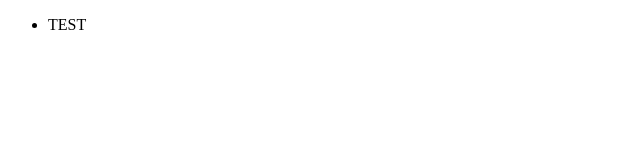
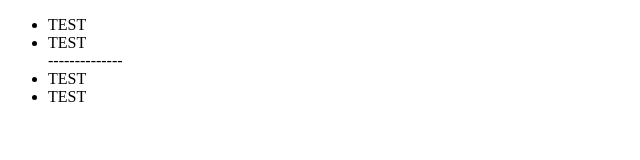
Before and after one commit to michaljabi/20250520-jswp, a plain HTML site: page jswp/A-application-building/a101-basic-problems.html in a window 1280 px wide. Shown: the whole page, without its empty margins (0-640 px from the left). Drawn offline with Linux system fonts and the light colour scheme.

Commit message:
ex(a101): make it work

```diff
--- a/jswp/A-application-building/a101-basic-problems.html
+++ b/jswp/A-application-building/a101-basic-problems.html
@@ -47,9 +47,22 @@
         myLiElement.textContent = 'TEST';
 
         $ulList.appendChild(myLiElement);
-        $ulList.appendChild(myLiElement);
-        $ulList.appendChild(myLiElement);
-        $ulList.appendChild(myLiElement);
+
+        const myLiElement2 = document.createElement('li');
+        myLiElement2.textContent = 'TEST';
+
+        $ulList.appendChild(myLiElement2);
+
+        $ulList.append('--------------')
+
+        const myLiElement3 = document.createElement('li');
+        myLiElement3.textContent = 'TEST';
+        $ulList.appendChild(myLiElement3);
+
+        const myLiElement4 = document.createElement('li');
+        myLiElement4.textContent = 'TEST';
+        $ulList.appendChild(myLiElement4);
+        console.log('!')
     </script>
 </body>
 
```
